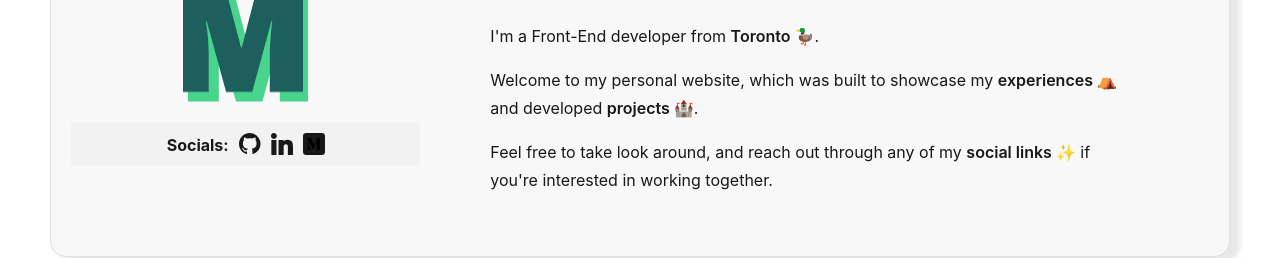
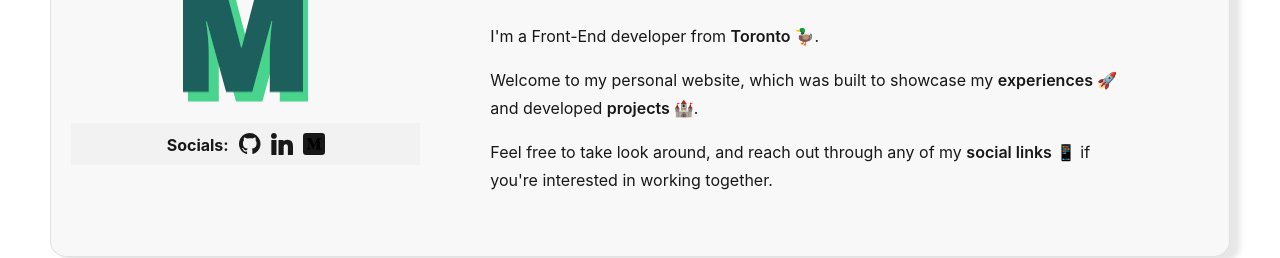
Before and after one commit to monicakochofar/portfolio_monica, a Vue app: page / in a window 1280 px wide. Shown: the part 161-419 px from the top of the page. Built offline with nearby package versions, Linux system fonts and the light colour scheme; some icons are missing.

Commit message:
updating static content

```diff
--- a/index.html
+++ b/index.html
@@ -8,7 +8,7 @@
     />
     <link rel="icon" href="/favicon.ico" />
     <meta name="viewport" content="width=device-width, initial-scale=1.0" />
-    <title>Monica</title>
+    <title>Monica's Portfolio</title>
   </head>
   <body>
     <div id="app"></div>
--- a/src/layout/header/header.vue
+++ b/src/layout/header/header.vue
@@ -120,12 +120,12 @@ function positionSidebar() {
         </p>
         <p>
           Welcome to my personal website, which was built to showcase my
-          <span class="bold">experiences &#x26FA;</span> and developed
+          <span class="bold">experiences &#128640;</span> and developed
           <span class="bold">projects &#x1F3F0;</span>.
         </p>
         <p>
           Feel free to take look around, and reach out through any of my
-          <span class="bold">social links &#x2728;</span> if you're interested
+          <span class="bold">social links &#128241;</span> if you're interested
           in working together.
         </p>
       </div>
```
